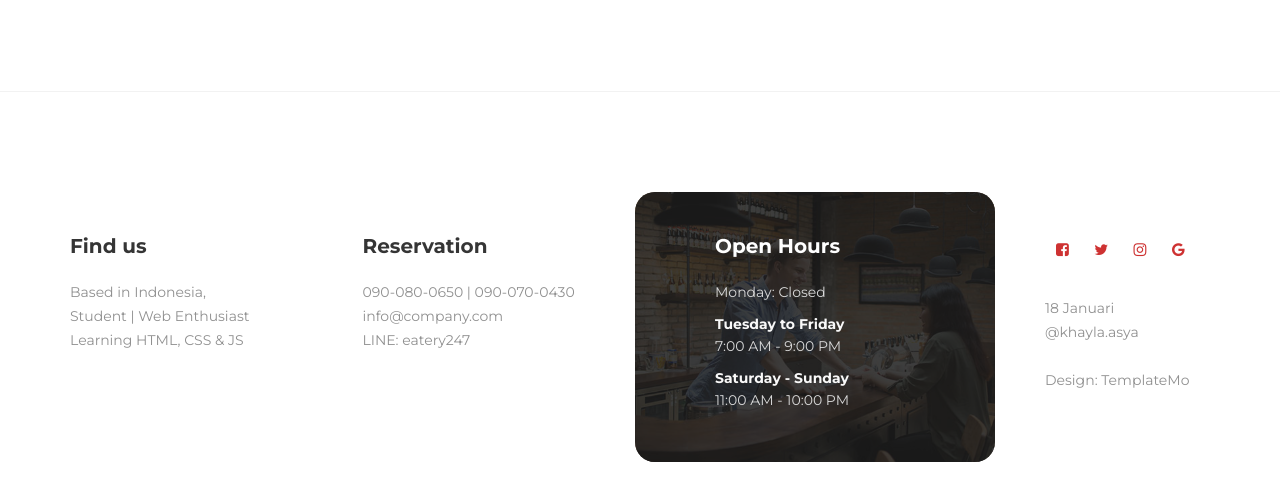
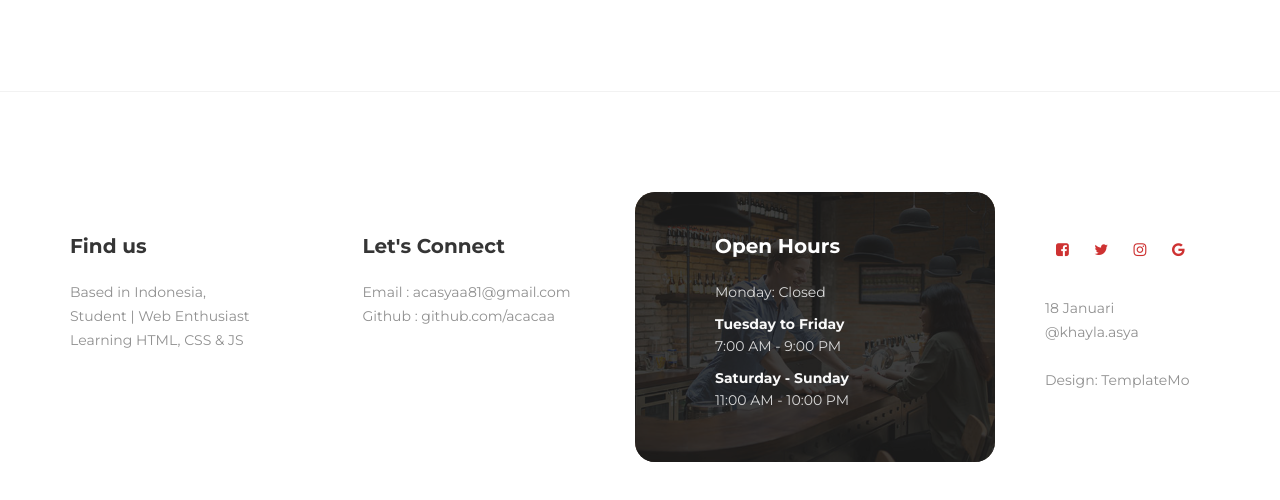
Before and after one commit to acasyaa81/asyaa, a plain HTML site: page index.html in a window 1280 px wide. Shown: the part 3919-4419 px from the top of the page. Drawn offline with Linux system fonts and the light colour scheme.

Commit message:
Update index.html

```diff
--- a/index.html
+++ b/index.html
@@ -476,12 +476,12 @@ http://www.templatemo.com/tm-515-eatery
                     <div class="col-md-3 col-sm-8">
                          <div class="footer-info">
                               <div class="section-title">
-                                   <h2 class="wow fadeInUp" data-wow-delay="0.2s">Reservation</h2>
+                                   <h2 class="wow fadeInUp" data-wow-delay="0.2s">Let's Connect</h2>
                               </div>
                               <address class="wow fadeInUp" data-wow-delay="0.4s">
-                                   <p>090-080-0650 | 090-070-0430</p>
-                                   <p><a href="mailto:info@company.com">info@company.com</a></p>
-                                   <p>LINE: eatery247 </p>
+                                   <p>Email : acasyaa81@gmail.com</p>
+                                   <p><a Instagram : @acacaa </a></p>
+                                   <p>Github : github.com/acacaa </p>
                               </address>
                          </div>
                     </div>
```
